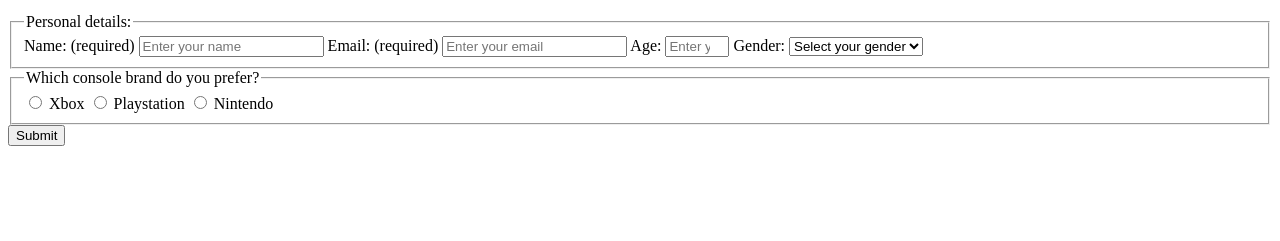
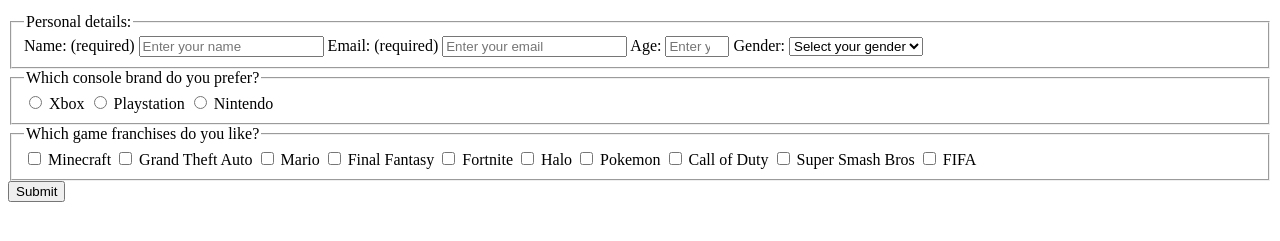
Before and after one commit to samalthom/survey-form, a plain HTML site: page survey-form/index.html in a window 1280 px wide. Shown: the part 101-342 px from the top of the page. Drawn offline with Linux system fonts and the light colour scheme.

Commit message:
Checkboxes

```diff
--- a/survey-form/index.html
+++ b/survey-form/index.html
@@ -32,6 +32,20 @@
         <label for="nintendo"><input value="3" id="nintendo" type="radio" name="console-type" class="inline"  /> Nintendo</label>
       </fieldset>
 
+      <fieldset>
+        <legend>Which game franchises do you like?</legend>
+        <label for="minecraft"><input id="minecraft" type="checkbox" required name="minecraft" class="inline" /> Minecraft</label>
+        <label for="grand-theft-auto"><input id="grand-theft-auto" type="checkbox" required name="grand-theft-auto" class="inline" /> Grand Theft Auto</label>
+        <label for="mario"><input id="mario" type="checkbox" required name="mario" class="inline" /> Mario</label>
+        <label for="final-fantasy"><input id="final-fantasy" type="checkbox" required name="final-fantasy" class="inline" /> Final Fantasy</label>
+        <label for="fortnite"><input id="fortnite" type="checkbox" required name="fortnite" class="inline" /> Fortnite</label>
+        <label for="halo"><input id="halo" type="checkbox" required name="halo" class="inline" /> Halo</label>
+        <label for="pokemon"><input id="pokemon" type="checkbox" required name="pokemon" class="inline" /> Pokemon</label>
+        <label for="call-of-duty"><input id="call-of-duty" type="checkbox" required name="call-of-duty" class="inline" /> Call of Duty</label>
+        <label for="super-smash-bros"><input id="super-smash-bros" type="checkbox" required name="super-smash-bros" class="inline" /> Super Smash Bros</label>
+        <label for="fifa"><input id="fifa" type="checkbox" required name="fifa" class="inline" /> FIFA</label>
+      </fieldset>
+
         <input id="submit" type="submit" value="Submit" />
 
 
```
